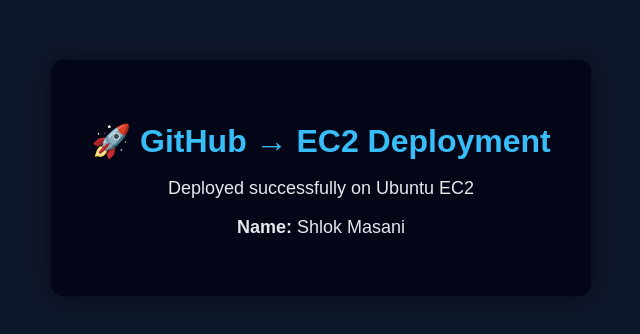
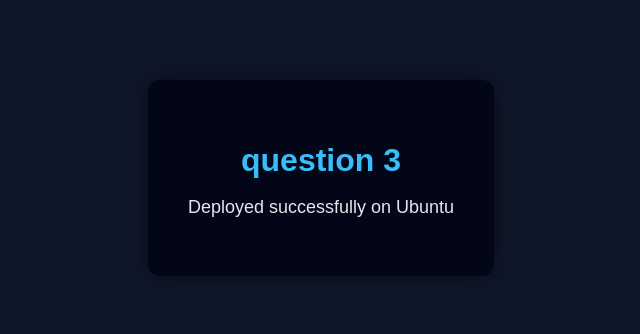
Before and after one commit to shlok38/question4, a plain HTML site: page index.html in a window 1280 px wide. Shown: the part 222-556 px from the top of the page, without its empty margins (319-959 px from the left). Drawn offline with Linux system fonts and the light colour scheme.

Commit message:
Update index.html

```diff
--- a/index.html
+++ b/index.html
@@ -2,7 +2,7 @@
 <html lang="en">
 <head>
     <meta charset="UTF-8">
-    <title>My First EC2 Deployment</title>
+    <title></title>
     <style>
         body {
             font-family: Arial, sans-serif;
@@ -32,9 +32,8 @@
 </head>
 <body>
     <div class="box">
-        <h1>🚀 GitHub → EC2 Deployment</h1>
-        <p>Deployed successfully on Ubuntu EC2</p>
-        <p><strong>Name:</strong> Shlok Masani</p>
+        <h1>question 3</h1>
+        <p>Deployed successfully on Ubuntu</p>
     </div>
 </body>
 </html>
```
